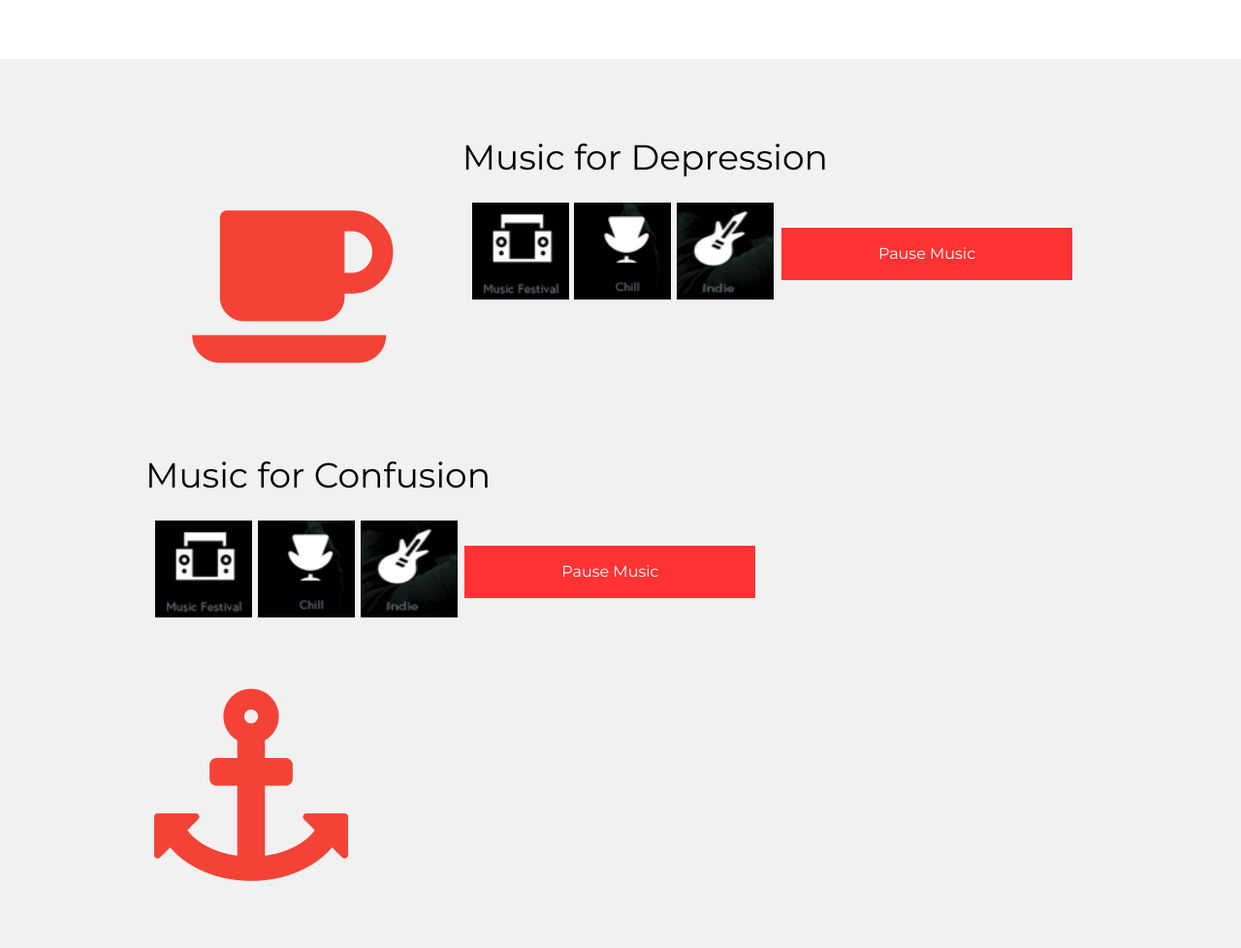
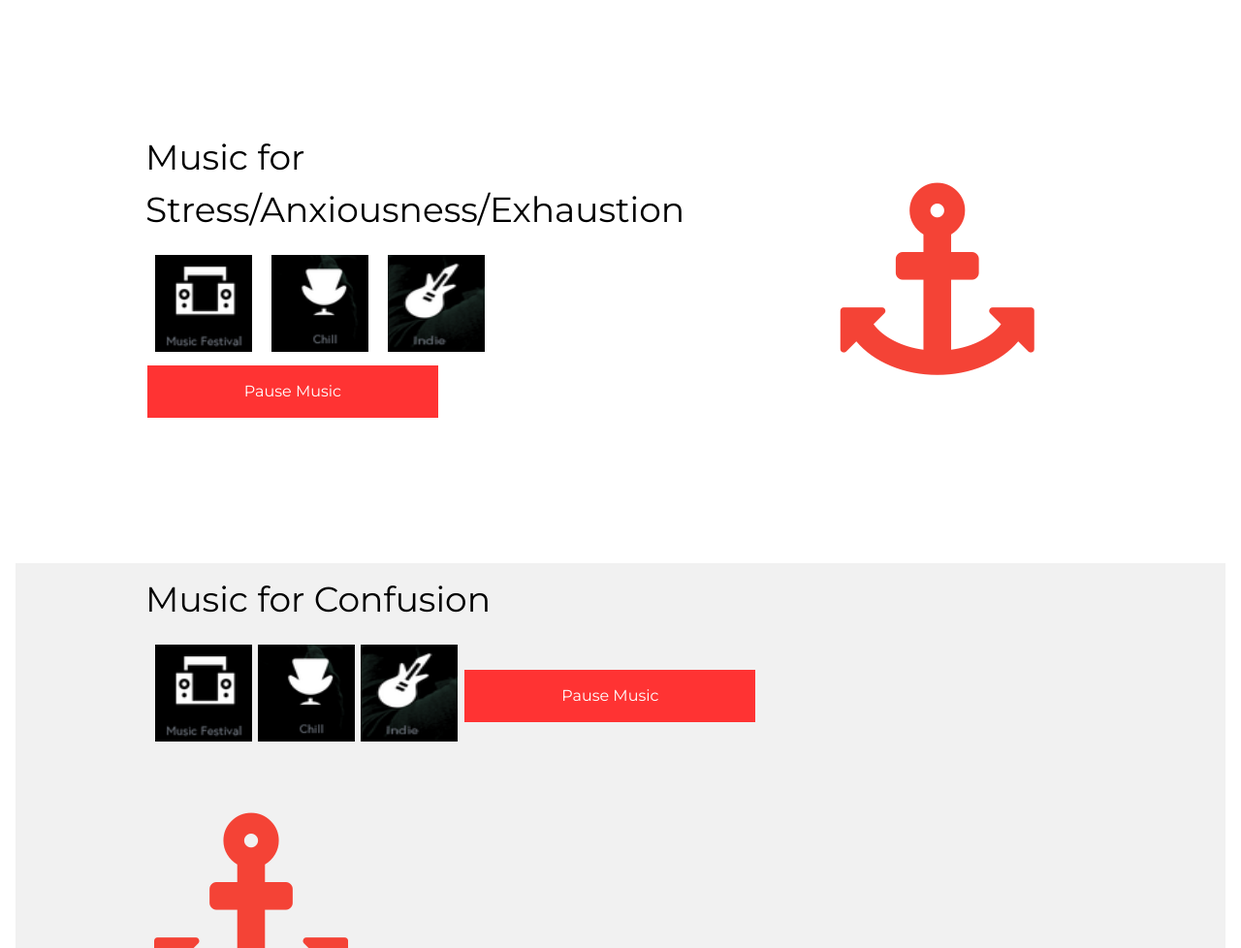
Before and after one commit to iSwiin/PostpartumPsychosis, a plain HTML site: page home.html in a window 1280 px wide. Shown: the part 1885-2863 px from the top of the page at 97% size. Drawn offline with nearby package versions, Linux system fonts and the light colour scheme.

Commit message:
Update home.html

```diff
--- a/home.html
+++ b/home.html
@@ -181,32 +181,30 @@ button {
   </div>
 </div>
 
-<div class="w3-row-padding w3-light-grey w3-padding-64 w3-container" id="cat3">
+<div class="w3-row-padding w3-padding-64 w3-container" id="cat3">
   <div class="w3-content">
-    <div class="w3-third w3-center">
-      <i class="fa fa-coffee w3-padding-64 w3-text-red w3-margin-right"></i>
-    </div>
-
-    <div class="w3-twothird">
-      <h1>Music for Depression</h1>
+    <div class="w3-twothird" >
+      <h1>Music for Stress/Anxiousness/Exhaustion</h1>
       <div class="flex-container">
         <div style="margin: 10px; " onclick="playAudio();">
-          <img src="ximage1.png" style="width:100px; height: 100px;" class="fa fa-facebook-official w3-hover-opacity>
+          <img src="ximage1.png" style="width:100px; height: 100px;" class="fa fa-facebook-official w3-hover-opacity">
         </div >
-        <div style="margin: 10px; ">
-          <img src="ximage2.png" style="width:100px; height: 100px;" class="fa fa-facebook-official w3-hover-opacity>
+
+        <div style="margin: 10px; " onclick="playAudio1();">
+          <img src="ximage2.png" style="width:100px; height: 100px;" class="fa fa-facebook-official w3-hover-opacity">
         </div>
-        <div style="margin: 10px; ">
-          <img src="ximage3.png" style="width:100px; height: 100px;" class="fa fa-facebook-official w3-hover-opacity>
+        <div style="margin: 10px; " onclick="playAudio2();">
+          <img src="ximage3.png" style="width:100px; height: 100px;" class="fa fa-facebook-official w3-hover-opacity">
         </div>
 
       </div>
       <div class="flex-container">
         <button onclick="pauseAudio()"> Pause Music</button>
       </div>
+    </div>
 
-
-
+    <div class="w3-third w3-center">
+      <i class="fa fa-anchor w3-padding-64 w3-text-red"></i>
     </div>
   </div>
 </div>
```
